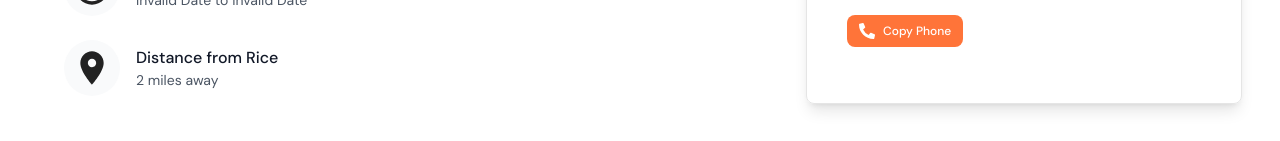
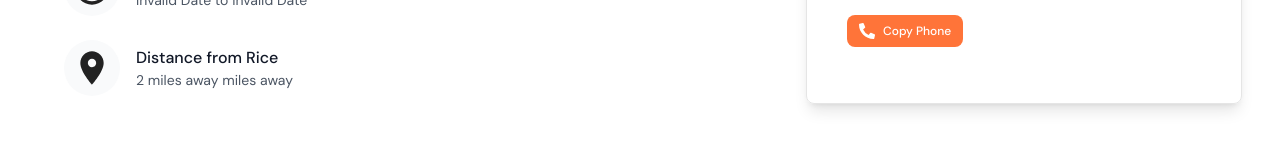
Before and after one commit to rice-apps/bunkmate-but-better, a Next.js app: page /post-a-listing/preview in a window 1280 px wide. Shown: the part 997-1138 px from the top of the page. Built offline with nearby package versions, Linux system fonts and the light colour scheme; no server answers.

Commit message:
Added distance to listing description

```diff
--- a/app/(main)/listing/[id]/page.tsx
+++ b/app/(main)/listing/[id]/page.tsx
@@ -34,6 +34,7 @@ interface ListingData {
   user?: UserData;
   bed_num: number;
   bath_num: number;
+  distance: number;
 }
 
 const ListingPage = () => {
@@ -181,7 +182,7 @@ const ListingPage = () => {
               start_date: listing.start_date,
               end_date: listing.end_date,
               durationNotes: listing.duration_notes,
-              distance: "2 miles away",
+              distance: listing.distance,
               bed_num: listing.bed_num,
               bath_num: listing.bath_num,
             }}
--- a/components/ListingDescription.tsx
+++ b/components/ListingDescription.tsx
@@ -36,7 +36,7 @@ interface ListingDescriptionProps {
     start_date: string;
     end_date: string;
     durationNotes: string;
-    distance?: string;
+    distance?: number;
     bed_num: number;
     bath_num: number;
   };
@@ -105,7 +105,7 @@ const ListingDescription: React.FC<ListingDescriptionProps> = ({ data }) => {
           <DescriptionItem
             icon={<img src="/mdi_location.svg" alt="Duration Icon" className="w-[40px] h-[40px]" />}
             title="Distance from Rice"
-            description={data.distance || "Distance information not available"}
+            description={`${data.distance} miles away`}
             delay={0.7}
           />
         </div>
```
